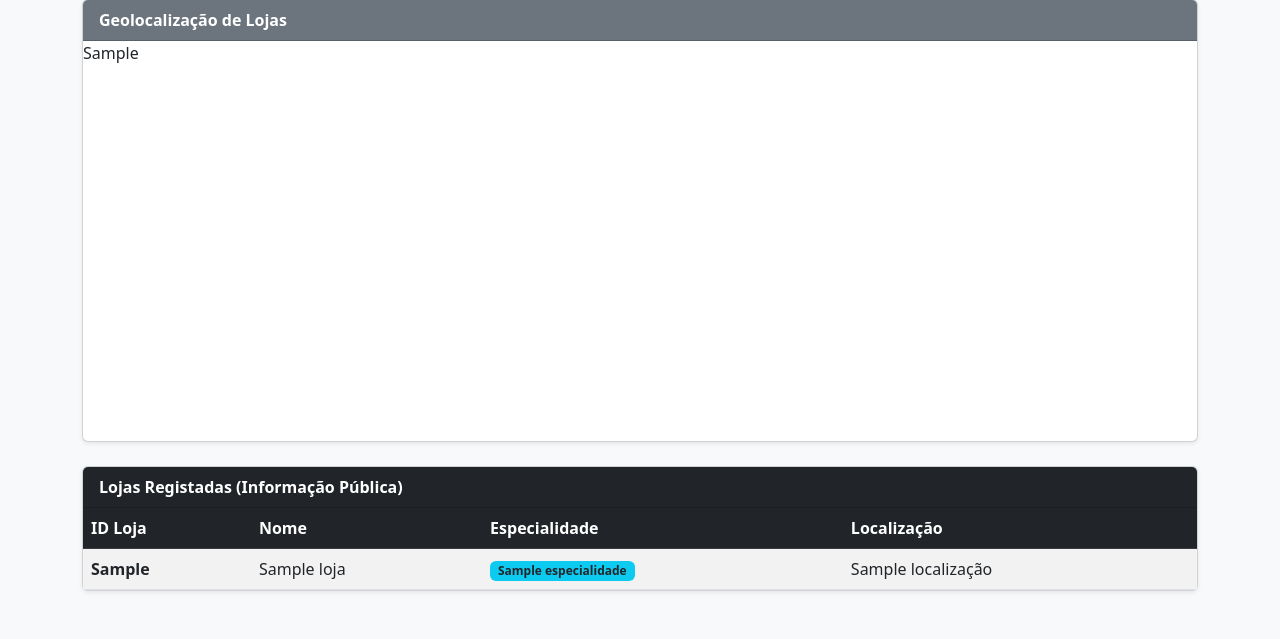
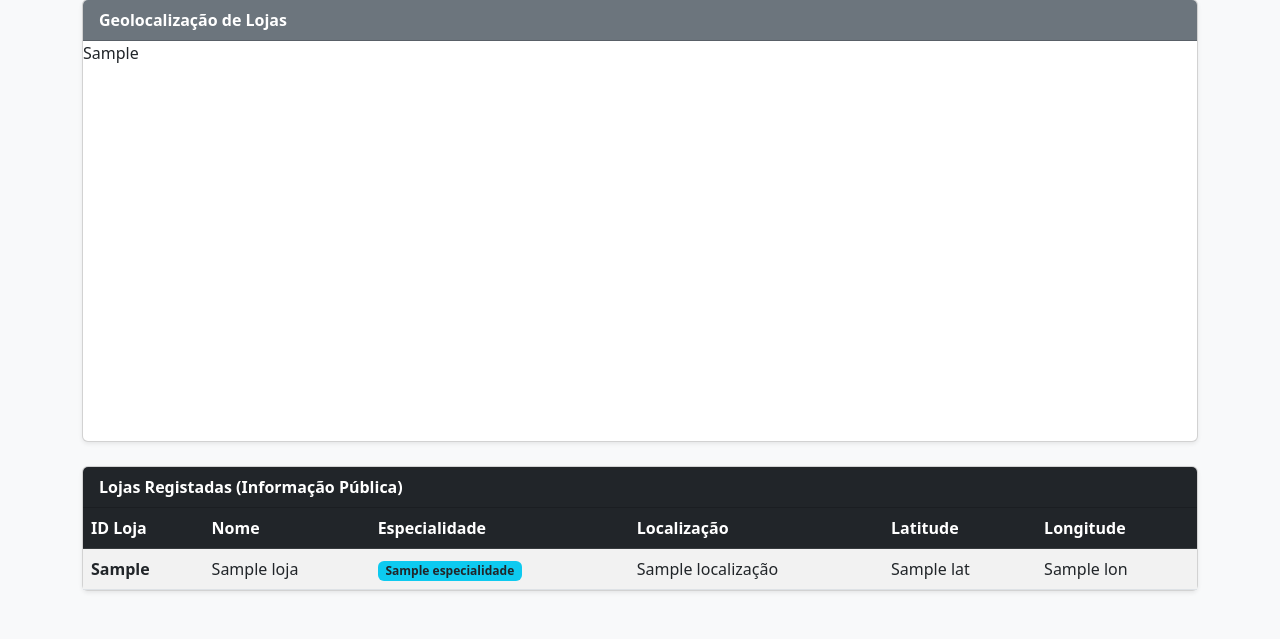
Before and after one commit to Joao-RSM/mads-marketHelper-dashboard, a Flask app: template templates/landing.html in a window 1280 px wide. Shown: the part 199-838 px from the top of the page. Run offline with Flask 3, Linux system fonts and the light colour scheme; the template is opened without the code that fills it: most values are stand-ins (such as "Sample title", 1, 10 or a date in 2020).

Commit message:
Update landing.html

```diff
--- a/templates/landing.html
+++ b/templates/landing.html
@@ -48,6 +48,8 @@
                         <th>Nome</th>
                         <th>Especialidade</th>
                         <th>Localização</th>
+                        <th>Latitude</th>
+                        <th>Longitude</th>
                     </tr>
                 </thead>
                 <tbody>
@@ -57,10 +59,12 @@
                         <td>{{ loja['Nome'] }}</td>
                         <td><span class="badge bg-info text-dark">{{ loja['Especialidade'] }}</span></td>
                         <td>{{ loja['Localização'] }}</td>
+                        <td>{{ loja['Lat'] }}</td>
+                        <td>{{ loja['Lon'] }}</td>
                     </tr>
                     {% else %}
                     <tr>
-                        <td colspan="4" class="text-center text-muted py-4">Nenhuma loja registada na base de dados.</td>
+                        <td colspan="6" class="text-center text-muted py-4">Nenhuma loja registada na base de dados.</td>
                     </tr>
                     {% endfor %}
                 </tbody>
```
